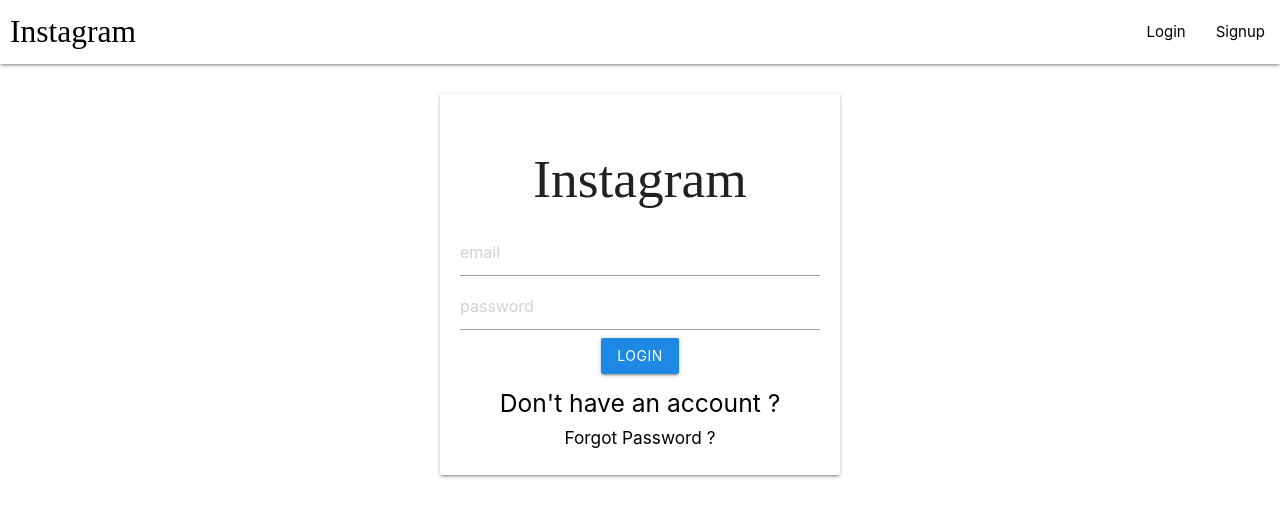
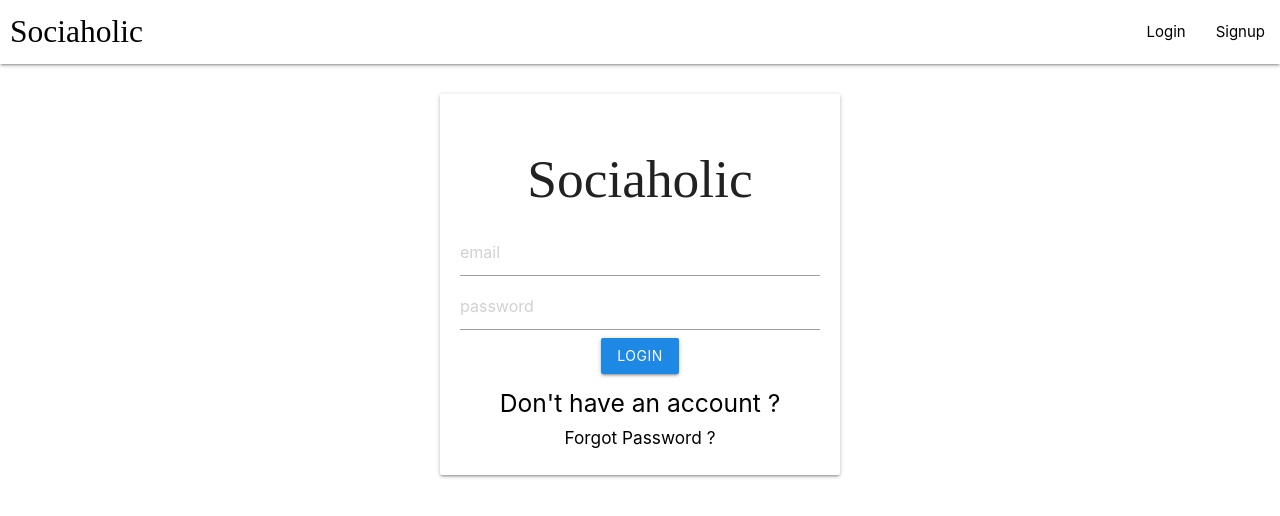
Before and after one commit to Real-dev-byte/Sociaholic, a React (Create React App) app in the folder client/: page /signin in a window 1280 px wide. Shown: the top 516 px of the page. Built offline with nearby package versions, Linux system fonts and the light colour scheme; a web font is replaced by a local one.

Commit message:
Scroll Bar size adjusted

```diff
--- a/client/public/index.html
+++ b/client/public/index.html
@@ -8,6 +8,11 @@
       name="description"
       content="Web site created using create-react-app"
     />
+    <link
+      href="https://maxcdn.bootstrapcdn.com/font-awesome/4.4.0/css/font-awesome.min.css"
+      rel="stylesheet"
+    />
+
     <link
       href="https://fonts.googleapis.com/icon?family=Material+Icons"
       rel="stylesheet"
--- a/client/src/App.js
+++ b/client/src/App.js
@@ -19,10 +19,12 @@
 import Newpassword from "./components/screens/Newpassword";
 import { reducer, initialState } from "./reducers/userReducer";
 import ScrollTopArrow from "./components/screens/ScrollTopArrow";
+
 export const UserContext = createContext();
 const Routing = () => {
   const history = useHistory();
   const { state, dispatch } = useContext(UserContext);
+
   useEffect(() => {
     const user = JSON.parse(localStorage.getItem("user"));
     if (user) {
@@ -31,6 +33,7 @@
       if (!history.location.pathname.startsWith("/reset"))
         history.push("/signin");
     }
+
   }, []);
   return (
     <Switch>
@@ -47,12 +50,14 @@
       </Route>
       <Route exact path="/profile">
         <Profile />
+        <ScrollTopArrow />
       </Route>
       <Route path="/create">
         <CreatePost />
       </Route>
       <Route path="/profile/:userid">
         <UserProfile />
+        <ScrollTopArrow />
       </Route>
       <Route path="/myfollowingpost">
         <SubscribesUserPosts />
--- a/client/src/components/Navbar.js
+++ b/client/src/components/Navbar.js
@@ -170,7 +170,7 @@
       return [
         <li style={{ marginLeft: "20px" }}>
           <h2>
-            <Link to={state ? "/" : "/signin"}>Instagram</Link>
+            <Link to={state ? "/" : "/signin"}>Sociaholic</Link>
           </h2>
         </li>,
         <li>
@@ -221,7 +221,7 @@
             className="brand-logo left"
             style={{ marginLeft: "10px" }}
           >
-            Instagram
+            Sociaholic
           </Link>
           <a
             href="#"
--- a/client/src/components/screens/Home.js
+++ b/client/src/components/screens/Home.js
@@ -69,7 +69,7 @@
         console.log(err);
       });
   };
-  //makeCommen
+
   const makeComment = (text, postId) => {
     fetch("/comment", {
       method: "put",
--- a/client/src/components/screens/Newpassword.js
+++ b/client/src/components/screens/Newpassword.js
@@ -34,7 +34,7 @@
   return (
     <div className="mycard">
       <div className="card auth-card input-field">
-        <h2>Instagram</h2>
+        <h2>Sociaholic</h2>
         <input
           placeholder="Enter a new password"
           type="password"
--- a/client/src/components/screens/Reset.js
+++ b/client/src/components/screens/Reset.js
@@ -38,7 +38,7 @@
   return (
     <div className="mycard">
       <div className="card auth-card input-field">
-        <h2>Instagram</h2>
+        <h2>Sociaholic</h2>
         <input
           placeholder="email"
           type="text"
--- a/client/src/components/screens/ScrollTopArrow.js
+++ b/client/src/components/screens/ScrollTopArrow.js
@@ -22,7 +22,7 @@
     <FaArrowCircleUp
       className="scrollTop"
       onClick={scrollTop}
-      style={{ height: 40, display: showScroll ? "flex" : "none" }}
+      style={{ height: "1.5rem", display: showScroll ? "flex" : "none" }}
     />
   );
 };
--- a/client/src/components/screens/Signin.js
+++ b/client/src/components/screens/Signin.js
@@ -53,7 +53,7 @@
   return (
     <div className="mycard">
       <div className="card auth-card input-field">
-        <h2>Instagram</h2>
+        <h2>Sociaholic</h2>
         <input
           placeholder="email"
           type="text"
--- a/client/src/components/screens/Signup.js
+++ b/client/src/components/screens/Signup.js
@@ -80,7 +80,7 @@
   return (
     <div className="mycard">
       <div className="card auth-card input-field">
-        <h2>Instagram</h2>
+        <h2>Sociaholic</h2>
         <input
           placeholder="name"
           type="text"
```
Also changed, not shown: 1 other file (tests, documents, lock files or other folders).
